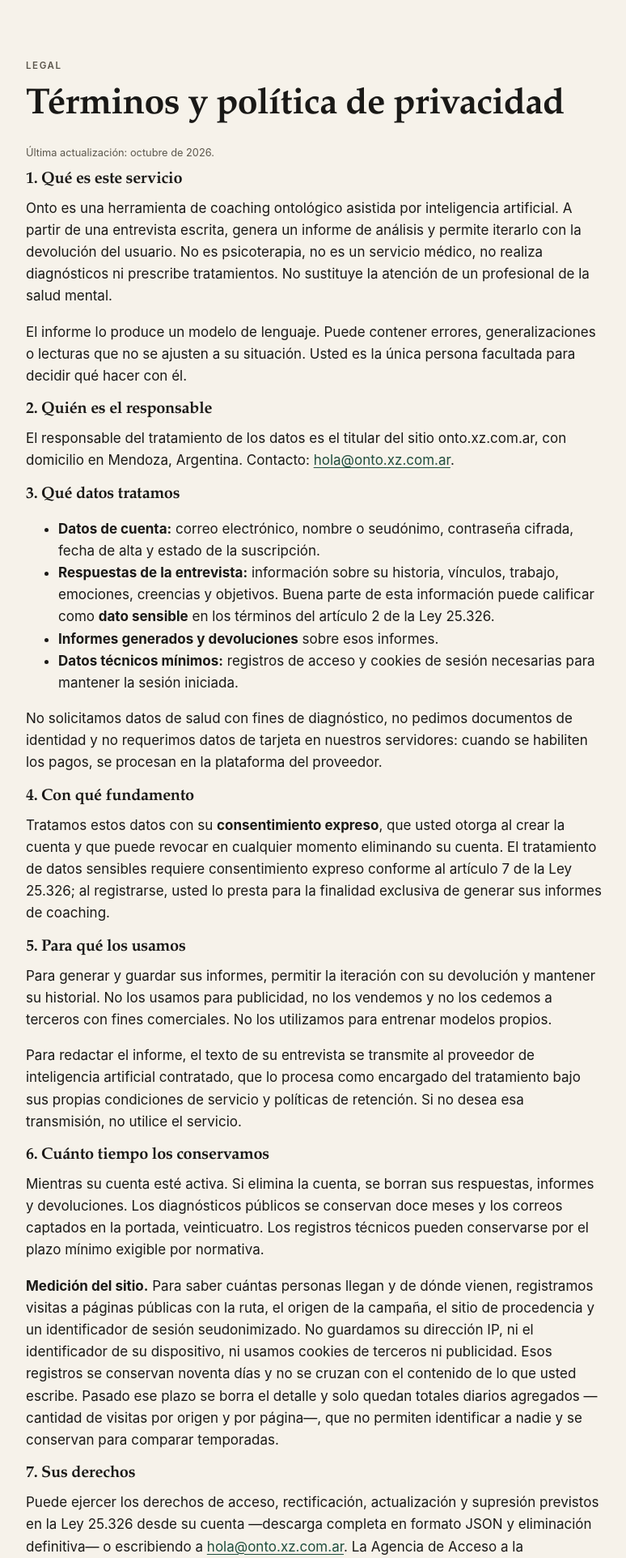
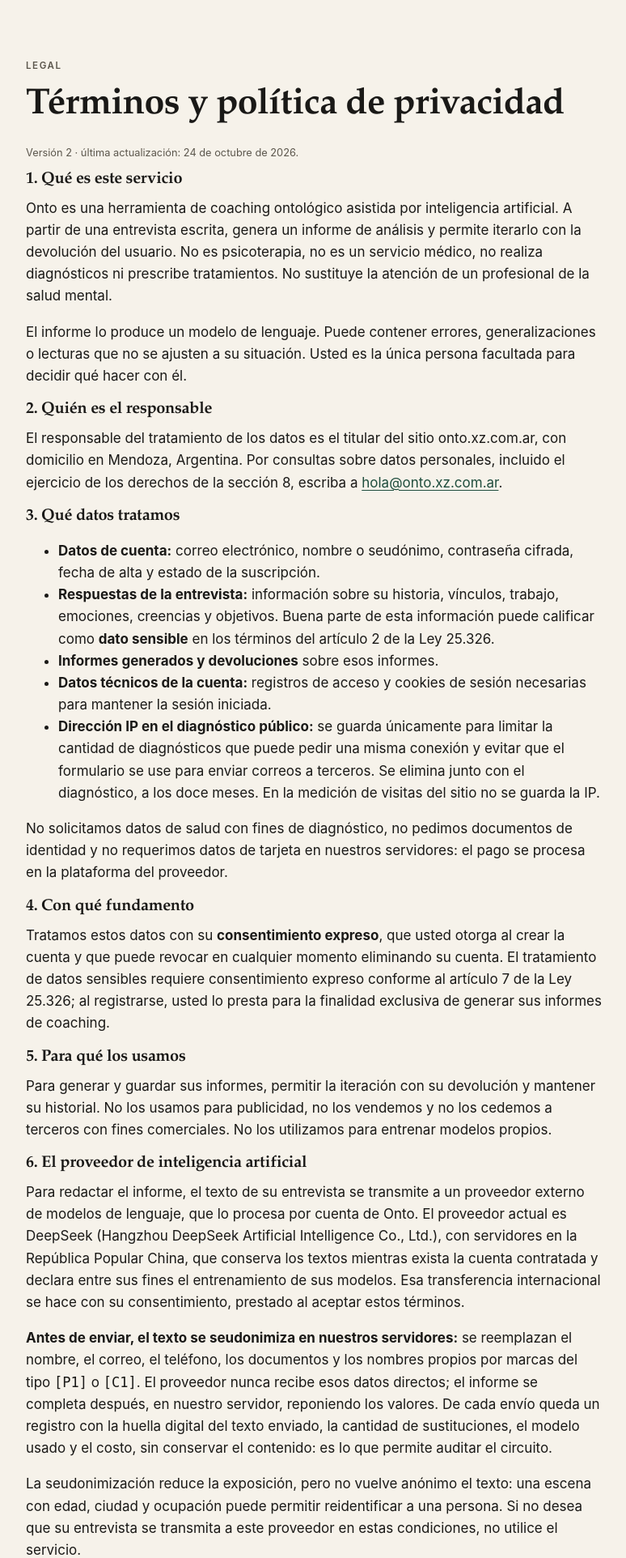
Before and after one commit to leoivars/onto-ia, a Django app: page /legal/ in a window 1280 px wide. Shown: the part 69-1993 px from the top of the page at 81% size, without its empty margins (252-1026 px from the left). Run offline with Django 5.2, Linux system fonts and the light colour scheme; data comes from the database, SQL or seed files in the repository.

Commit message:
legal: corrige errores, agrega proveedor de IA y condiciones de suscripción

```diff
--- a/templates/web/legal.html
+++ b/templates/web/legal.html
@@ -6,7 +6,7 @@
   <div class="wrap prose narrow">
     <p class="kicker">Legal</p>
     <h1 class="h1-sm">Términos y política de privacidad</h1>
-    <p class="tiny muted">Última actualización: octubre de 2026.</p>
+    <p class="tiny muted">Versión 2 · última actualización: 24 de octubre de 2026.</p>
 
     <h3>1. Qué es este servicio</h3>
     <p>{{ SITE_NAME }} es una herramienta de coaching ontológico asistida por inteligencia
@@ -20,7 +20,9 @@
 
     <h3>2. Quién es el responsable</h3>
     <p>El responsable del tratamiento de los datos es el titular del sitio {{ SITE_DOMAIN }}, con
-      domicilio en Mendoza, Argentina. Contacto: <a href="mailto:{{ contacto }}">{{ contacto }}</a>.</p>
+      domicilio en Mendoza, Argentina. Por consultas sobre datos personales, incluido el ejercicio
+      de los derechos de la sección 8, escriba a
+      <a href="mailto:{{ contacto }}">{{ contacto }}</a>.</p>
 
     <h3>3. Qué datos tratamos</h3>
     <ul>
@@ -30,12 +32,16 @@
         trabajo, emociones, creencias y objetivos. Buena parte de esta información puede calificar
         como <strong>dato sensible</strong> en los términos del artículo 2 de la Ley 25.326.</li>
       <li><strong>Informes generados y devoluciones</strong> sobre esos informes.</li>
-      <li><strong>Datos técnicos mínimos:</strong> registros de acceso y cookies de sesión
+      <li><strong>Datos técnicos de la cuenta:</strong> registros de acceso y cookies de sesión
         necesarias para mantener la sesión iniciada.</li>
+      <li><strong>Dirección IP en el diagnóstico público:</strong> se guarda únicamente para
+        limitar la cantidad de diagnósticos que puede pedir una misma conexión y evitar que el
+        formulario se use para enviar correos a terceros. Se elimina junto con el diagnóstico, a
+        los doce meses. En la medición de visitas del sitio no se guarda la IP.</li>
     </ul>
     <p>No solicitamos datos de salud con fines de diagnóstico, no pedimos documentos de identidad
-      y no requerimos datos de tarjeta en nuestros servidores: cuando se habiliten los pagos, se
-      procesan en la plataforma del proveedor.</p>
+      y no requerimos datos de tarjeta en nuestros servidores: el pago se procesa en la plataforma
+      del proveedor.</p>
 
     <h3>4. Con qué fundamento</h3>
     <p>Tratamos estos datos con su <strong>consentimiento expreso</strong>, que usted otorga al
@@ -48,55 +54,88 @@
     <p>Para generar y guardar sus informes, permitir la iteración con su devolución y mantener su
       historial. No los usamos para publicidad, no los vendemos y no los cedemos a terceros con
       fines comerciales. No los utilizamos para entrenar modelos propios.</p>
-    <p>Para redactar el informe, el texto de su entrevista se transmite al proveedor de
-      inteligencia artificial contratado, que lo procesa como encargado del tratamiento bajo sus
-      propias condiciones de servicio y políticas de retención. Si no desea esa transmisión, no
-      utilice el servicio.</p>
 
-    <h3>6. Cuánto tiempo los conservamos</h3>
+    <h3>6. El proveedor de inteligencia artificial</h3>
+    <p>Para redactar el informe, el texto de su entrevista se transmite a un proveedor externo de
+      modelos de lenguaje, que lo procesa por cuenta de {{ SITE_NAME }}. El proveedor actual es
+      DeepSeek (Hangzhou DeepSeek Artificial Intelligence Co., Ltd.), con servidores en la
+      República Popular China, que conserva los textos mientras exista la cuenta contratada y
+      declara entre sus fines el entrenamiento de sus modelos. Esa transferencia internacional se
+      hace con su consentimiento, prestado al aceptar estos términos.</p>
+    <p><strong>Antes de enviar, el texto se seudonimiza en nuestros servidores:</strong> se
+      reemplazan el nombre, el correo, el teléfono, los documentos y los nombres propios por
+      marcas del tipo <code>[P1]</code> o <code>[C1]</code>. El proveedor nunca recibe esos datos
+      directos; el informe se completa después, en nuestro servidor, reponiendo los valores. De
+      cada envío queda un registro con la huella digital del texto enviado, la cantidad de
+      sustituciones, el modelo usado y el costo, sin conservar el contenido: es lo que permite
+      auditar el circuito.</p>
+    <p>La seudonimización reduce la exposición, pero no vuelve anónimo el texto: una escena con
+      edad, ciudad y ocupación puede permitir reidentificar a una persona. Si no desea que su
+      entrevista se transmita a este proveedor en estas condiciones, no utilice el servicio.</p>
+    <p>Si el proveedor no está disponible o se agota el saldo contratado, su informe queda en cola
+      y se genera cuando el servicio se restablece; se lo avisamos por correo.</p>
+
+    <h3>7. Cuánto tiempo los conservamos</h3>
     <p>Mientras su cuenta esté activa. Si elimina la cuenta, se borran sus respuestas, informes y
       devoluciones. Los diagnósticos públicos se conservan doce meses y los correos captados en la
-      portada, veinticuatro. Los registros técnicos pueden conservarse por el plazo mínimo exigible
-      por normativa.</p>
+      portada, veinticuatro meses. Los registros técnicos se conservan por el plazo mínimo exigible
+      por la normativa.</p>
     <p><strong>Medición del sitio.</strong> Para saber cuántas personas llegan y de dónde vienen,
       registramos visitas a páginas públicas con la ruta, el origen de la campaña, el sitio de
       procedencia y un identificador de sesión seudonimizado. No guardamos su dirección IP, ni el
-      identificador de su dispositivo, ni usamos cookies de terceros ni publicidad. Esos registros
-      se conservan noventa días y no se cruzan con el contenido de lo que usted escribe. Pasado
-      ese plazo se borra el detalle y solo quedan totales diarios agregados —cantidad de visitas
-      por origen y por página—, que no permiten identificar a nadie y se conservan para comparar
-      temporadas.</p>
+      identificador de su dispositivo, ni usamos cookies de publicidad ni de seguimiento de
+      terceros. Esos registros se conservan noventa días y no se cruzan con el contenido de lo que
+      usted escribe. Pasado ese plazo se borra el detalle y solo quedan totales diarios agregados
+      —cantidad de visitas por origen y por página—, que no permiten identificar a nadie y se
+      conservan para comparar temporadas.</p>
 
-    <h3>7. Sus derechos</h3>
+    <h3>8. Sus derechos</h3>
     <p>Puede ejercer los derechos de acceso, rectificación, actualización y supresión previstos en
       la Ley 25.326 desde su cuenta —descarga completa en formato JSON y eliminación definitiva— o
       escribiendo a <a href="mailto:{{ contacto }}">{{ contacto }}</a>. La Agencia de Acceso a la
       Información Pública es el órgano de control; puede presentar reclamos ante ella.</p>
 
-    <h3>8. Seguridad</h3>
+    <h3>9. Seguridad</h3>
     <p>Las comunicaciones viajan cifradas mediante HTTPS. Las contraseñas se almacenan con hash
-      irreversible. El acceso a los datos está restringido al titular y a la administración
-      técnica del servicio. Ningún sistema es infalible: si detectamos una brecha que afecte sus
-      datos, se lo comunicaremos.</p>
+      irreversible. El acceso a los datos está restringido al titular de la cuenta y a la
+      administración técnica del servicio, que ingresa con segundo factor desde direcciones
+      autorizadas. Ningún sistema es infalible: si detectamos una brecha que afecte sus datos, se
+      lo comunicaremos.</p>
 
-    <h3>9. Menores de edad</h3>
-    <p>El servicio es para personas mayores de 18 años. No recogemos datos de menores de forma
+    <h3>10. Menores de edad</h3>
+    <p>El servicio es para personas mayores de 18 años. No recogemos datos de menores de manera
       consciente. Si advertimos una cuenta de un menor, la damos de baja.</p>
 
-    <h3>10. Límites del servicio y situaciones de riesgo</h3>
+    <h3>11. Planes, precios y renovación</h3>
+    <p>Los planes y sus precios vigentes están publicados en
+      <a href="{% url 'pricing' %}">la página de precios</a>, expresados en pesos argentinos. Los
+      planes pagos son <strong>suscripciones mensuales</strong> que se renuevan automáticamente el
+      mismo día de cada mes mediante el débito autorizado en Mercado Pago, hasta que usted las
+      cancele. La cuota de informes se computa por mes calendario —se renueva el primer día de
+      cada mes— y no se acumula de un mes al siguiente.</p>
+    <p>Puede cancelar la suscripción en cualquier momento desde su cuenta, sin costo y sin
+      expresión de causa. La cancelación detiene las renovaciones futuras y el acceso al plan pago
+      se mantiene hasta el final del período ya abonado. Los datos de su tarjeta no pasan por
+      nuestros servidores: los administra Mercado Pago.</p>
+    <p>Si cambiamos el precio, se lo avisaremos por correo con al menos treinta días de
+      anticipación y el nuevo precio regirá desde la renovación siguiente. Si no está de acuerdo,
+      puede cancelar antes de esa fecha.</p>
+
+    <h3>12. Límites del servicio y situaciones de riesgo</h3>
     <p>El servicio no atiende emergencias. Si usted o alguien cerca está en riesgo, comuníquese
-      con el 911 o con la línea de salud mental de su jurisdicción (en Mendoza,
-      148 opción 0, las 24 horas). El informe puede señalar esa derivación, pero no interviene en crisis.</p>
+      con el 911 o con la línea de salud mental de su jurisdicción (en Mendoza, 148 opción 0, las
+      24 horas). El informe puede señalar esa derivación, pero no interviene en crisis.</p>
 
-    <h3 id="arrepentimiento">11. Botón de arrepentimiento</h3>
+    <h3 id="arrepentimiento">13. Botón de arrepentimiento</h3>
     <p>Si contrató una suscripción a distancia, puede revocarla dentro de los diez días corridos
       contados desde la contratación, sin costo y sin expresión de causa, conforme al artículo 34
-      de la Ley 24.240 y la Resolución 424/2020 de la Secretaría de Comercio Interior. Escriba a
-      <a href="mailto:{{ contacto }}?subject=Botón%20de%20arrepentimiento"> {{ contacto }}</a>
-      con el asunto «Botón de arrepentimiento» indicando el correo de la cuenta. Confirmaremos la
-      baja y el reintegro total dentro de los diez días hábiles.</p>
+      de la Ley 24.240 y la Resolución 424/2020 de la Secretaría de Comercio Interior.</p>
+    <p>Para ejercerlo, escriba a
+      <a href="mailto:{{ contacto }}?subject=Bot%C3%B3n%20de%20arrepentimiento">{{ contacto }}</a>
+      con el asunto «Botón de arrepentimiento», indicando el correo de la cuenta. Confirmaremos la
+      baja y el reintegro total por el mismo medio de pago dentro de los diez días hábiles.</p>
 
-    <h3 id="supresion">12. Derecho de supresión y derecho al olvido</h3>
+    <h3 id="supresion">14. Derecho de supresión y derecho al olvido</h3>
     <p>Puede pedir la eliminación total de sus datos en <a href="{% url 'baja' %}">/baja/</a>.
       Eliminamos la cuenta, las respuestas de la entrevista, los informes, los diagnósticos
       públicos y el correo de la lista. Si es profesional de la red, también el legajo y los
@@ -104,11 +143,17 @@
     <p>Por seguridad, el pedido se confirma con un enlace enviado al mismo correo, válido 48
       horas. La baja se ejecuta al abrir ese enlace. Queda un registro mínimo del hecho, sin datos
       personales, para poder acreditar que se cumplió.</p>
-    <p>Los diagnósticos públicos se conservan 12 meses y los correos captados en la landing 24
-      meses; después se borran automáticamente. Las copias de seguridad cifradas anteriores al
-      pedido se conservan hasta 30 días y se destruyen solas: no se usan para otra finalidad.</p>
+    <p>Los diagnósticos públicos se conservan doce meses y los correos captados en la portada
+      veinticuatro meses; después se borran automáticamente. Las copias de seguridad cifradas
+      anteriores al pedido se conservan hasta treinta días y se destruyen solas: no se usan para
+      otra finalidad.</p>
 
-    <h3>13. Ley aplicable</h3>
+    <h3>15. Cambios en estos términos</h3>
+    <p>Si modificamos estos términos, publicaremos la nueva versión en esta página con su fecha y
+      se lo avisaremos por correo cuando el cambio afecte sus derechos o el alcance del servicio.
+      El uso del servicio después de esa fecha implica la aceptación de la versión vigente.</p>
+
+    <h3>16. Ley aplicable</h3>
     <p>Estos términos se rigen por la ley argentina. Ante cualquier controversia, resultan
       competentes los tribunales ordinarios de la Provincia de Mendoza, sin perjuicio del derecho
       del consumidor a accionar en su propio domicilio.</p>
--- a/templates/web/pricing.html
+++ b/templates/web/pricing.html
@@ -84,8 +84,8 @@
           distancia en Argentina tiene derecho de revocación dentro de los diez días: el botón está
           en <a href="{% url 'legal' %}#arrepentimiento">términos y privacidad</a>.</p></details>
       <details><summary>¿El precio está en pesos?</summary>
-        <p>Sí, en pesos argentinos. Los pagos del exterior se cotizan en dólares al tipo de cambio
-          del procesador.</p></details>
+        <p>Sí, en pesos argentinos. Por ahora solo se aceptan medios de pago de Argentina: si
+          necesita pagar desde el exterior, escríbanos y buscamos una alternativa.</p></details>
       <details><summary>¿Qué pasa si no uso todos los informes del mes?</summary>
         <p>No se acumulan. La cuota se renueva el primer día de cada mes.</p></details>
     </div>
--- a/templates/web/signup.html
+++ b/templates/web/signup.html
@@ -36,14 +36,16 @@
         {{ form.consent }}
         <label for="id_consent" class="consent-label">
           Autorizo el tratamiento de mis datos personales, incluida la información sensible que
-          decida escribir, con la única finalidad de generar mis informes de coaching. Leí los
+          decida escribir, con la única finalidad de generar mis informes de coaching, y su
+          transmisión seudonimizada al proveedor de inteligencia artificial que describe la
+          política de privacidad. Leí los
           <a href="{% url 'legal' %}" target="_blank">términos y la política de privacidad</a>.
         </label>
       </div>
       {% if form.consent.errors %}<p class="err">{{ form.consent.errors|join:" " }}</p>{% endif %}
 
       <button class="btn full" type="submit">Crear cuenta y empezar</button>
-      <p class="tiny muted">Ya tiene cuenta? <a href="{% url 'login' %}">Ingresar</a>.</p>
+      <p class="tiny muted">¿Ya tiene cuenta? <a href="{% url 'login' %}">Ingresar</a>.</p>
     </form>
   </div>
 </section>
```
